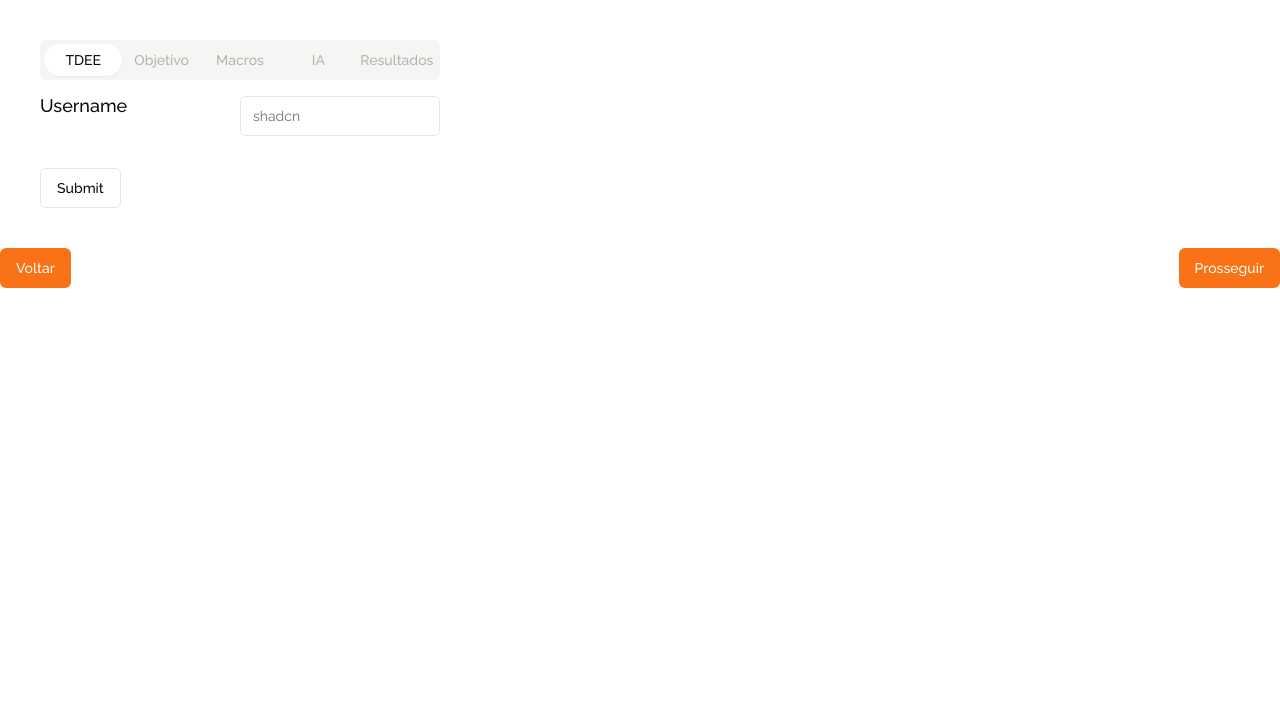
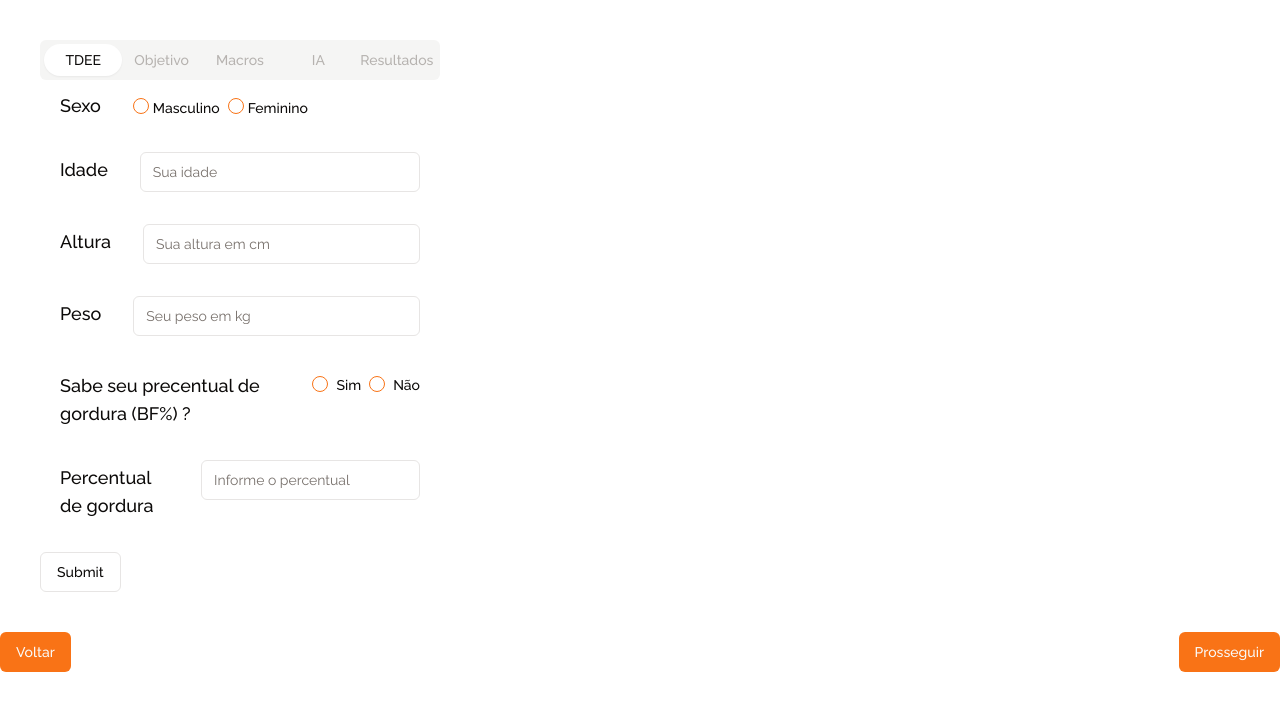
Before and after one commit to itpaulin/ai-diet-calculator, a Next.js app: page /metricas in a window 1280 px wide. Shown: the top 710 px of the page. Built offline with nearby package versions, Linux system fonts and the light colour scheme; a web font is replaced by a local one.

Commit message:
feat: implements input to gender, age, height, weight, body fat and condition if has bodyfat percent.

```diff
--- a/src/app/metricas/components/tdee.tsx
+++ b/src/app/metricas/components/tdee.tsx
@@ -15,18 +15,37 @@ import {
   FormMessage,
 } from '@/components/ui/form'
 import { Input } from '@/components/ui/input'
+import Gender from '@/enums/Gender'
+import { RadioGroup, RadioGroupItem } from '@/components/ui/radio-group'
+import { Label } from '@/components/ui/label'
 
 const tdeeSchema = z.object({
-  age: z
+  gender: z.nativeEnum(Gender, {
+    errorMap: (issue, _ctx) => {
+      switch (issue.code) {
+        case 'invalid_type':
+          return { message: 'O sexo deve ser masculino ou feminino' }
+        case 'invalid_enum_value':
+          return { message: 'O sexo deve ser masculino ou feminino' }
+        default:
+          return { message: 'Sexo inválido' }
+      }
+    },
+  }),
+  age: z.coerce
     .number()
     .int({ message: 'Sua idade deve ser um numero inteiro' })
     .positive({ message: 'Sua idade deve ser um número positivo' }),
-  height: z.number().int({ message: 'Informe a altura em centímetros, sem vírgula' }).positive(),
-  weight: z
+  height: z.coerce
+    .number()
+    .int({ message: 'Informe a altura em centímetros, sem vírgula' })
+    .positive(),
+  weight: z.coerce
     .number()
     .int({ message: 'Arredonde seu peso, não utilize vírgulas ou ponto' })
     .positive(),
-  bodyFat: z.number().positive(),
+  hasBF: z.coerce.boolean(),
+  bodyFat: z.coerce.number().positive(),
 })
 
 export const Tdee = () => {
@@ -36,24 +55,126 @@ export const Tdee = () => {
   })
   const onSubmit = (values: z.infer<typeof tdeeSchema>) => {
     //POST
-    console.log(values)
+    console.log('VALUES:', values)
   }
   return (
     <Form {...form}>
       <form onSubmit={form.handleSubmit(onSubmit)} className='space-y-8'>
         <FormField
           control={form.control}
-          name='age'
+          name='gender'
           render={({ field }) => (
-            <FormItem className='grid grid-cols-2'>
-              <FormLabel>Username</FormLabel>
-              <FormControl>
-                <Input type={'number'} placeholder='shadcn' {...field} />
-              </FormControl>
-              <FormMessage className='' />
+            <FormItem className='flex flex-col'>
+              <div className='flex px-5'>
+                <FormLabel>Sexo</FormLabel>
+                <FormControl className='ml-8 pt-2'>
+                  <RadioGroup
+                    onValueChange={field.onChange}
+                    defaultValue={field.value}
+                    className='flex'
+                    {...field}
+                  >
+                    <FormItem>
+                      <FormControl>
+                        <RadioGroupItem value='Male' />
+                      </FormControl>
+                      <Label className='pl-1 pt-[2px]'>Masculino</Label>
+                    </FormItem>
+                    <FormItem>
+                      <FormControl>
+                        <RadioGroupItem value='Female' />
+                      </FormControl>
+                      <Label className='pl-1 pt-[2px]'>Feminino</Label>
+                    </FormItem>
+                  </RadioGroup>
+                </FormControl>
+              </div>
+              <FormMessage />
             </FormItem>
           )}
         />
+        <FormField
+          control={form.control}
+          name='age'
+          render={({ field }) => (
+            <FormItem className='flex flex-col'>
+              <div className='flex px-5'>
+                <FormLabel>Idade</FormLabel>
+                <FormControl className='ml-8'>
+                  <Input type={'number'} placeholder='Sua idade' {...field} />
+                </FormControl>
+              </div>
+              <FormMessage />
+            </FormItem>
+          )}
+        />
+
+        <FormField
+          control={form.control}
+          name='height'
+          render={({ field }) => (
+            <FormItem className='flex flex-col'>
+              <div className='flex px-5'>
+                <FormLabel>Altura</FormLabel>
+                <FormControl className='ml-8'>
+                  <Input type={'number'} placeholder='Sua altura em cm' {...field} />
+                </FormControl>
+              </div>
+              <FormMessage />
+            </FormItem>
+          )}
+        />
+        <FormField
+          control={form.control}
+          name='weight'
+          render={({ field }) => (
+            <FormItem className='flex flex-col'>
+              <div className='flex px-5'>
+                <FormLabel>Peso</FormLabel>
+                <FormControl className='ml-8'>
+                  <Input type={'number'} placeholder='Seu peso em kg' {...field} />
+                </FormControl>
+              </div>
+              <FormMessage />
+            </FormItem>
+          )}
+        />
+        <FormField
+          control={form.control}
+          name='hasBF'
+          render={({ field }) => (
+            <FormItem className='flex flex-col'>
+              <div className='flex px-5'>
+                <FormLabel>Sabe seu precentual de gordura (BF%) ?</FormLabel>
+                <FormControl className='ml-8 pt-2'>
+                  <RadioGroup onChange={field.onChange} className='flex'>
+                    <RadioGroupItem value='true' />
+                    <Label className='pt-[2px]'>Sim</Label>
+                    <RadioGroupItem value='false' />
+                    <Label className='pt-[2px]'>Não</Label>
+                  </RadioGroup>
+                </FormControl>
+              </div>
+              <FormMessage />
+            </FormItem>
+          )}
+        />
+        <FormField
+          control={form.control}
+          name='bodyFat'
+          render={({ field }) => (
+            <FormItem className='flex flex-col'>
+              <div className='flex px-5'>
+                <FormLabel>Percentual de gordura</FormLabel>
+                <FormControl className='ml-8'>
+                  <Input type={'number'} placeholder='Informe o percentual' {...field} />
+                </FormControl>
+              </div>
+              <FormMessage />
+            </FormItem>
+          )}
+        />
+
         <Button type='submit' variant='outline'>
           Submit
         </Button>
```
